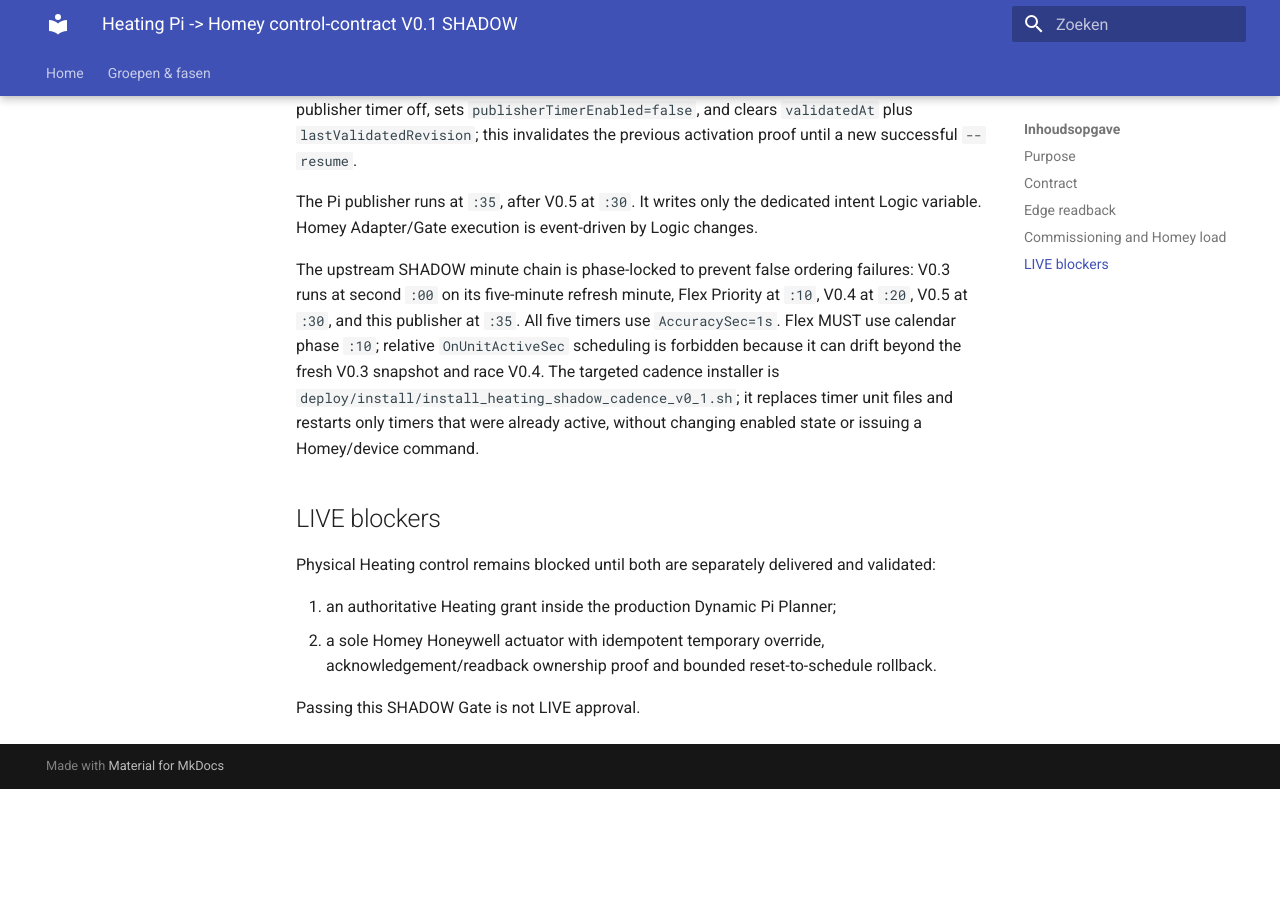
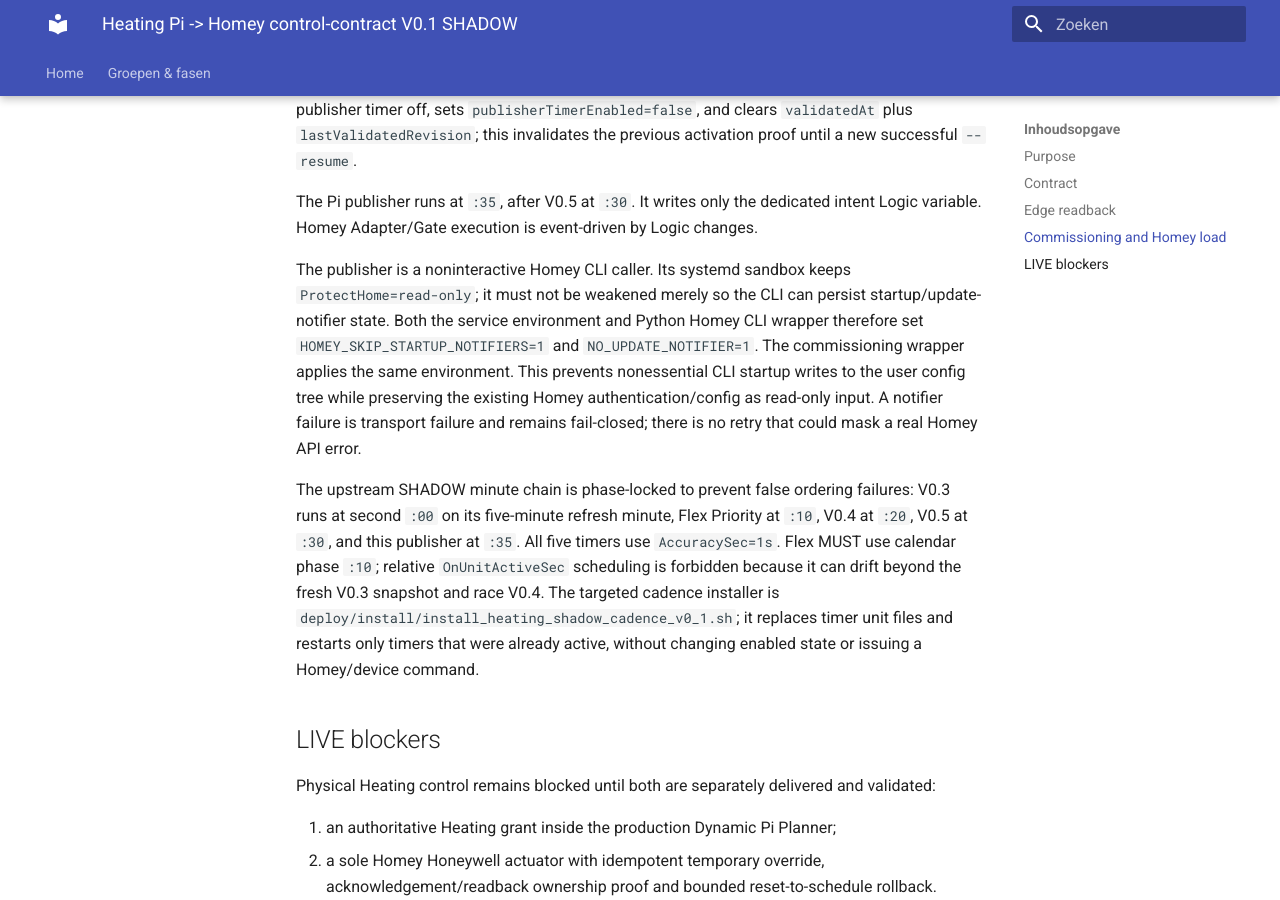
Before and after one commit to OnsKasteeltje/homey-energy-manual, an MkDocs documentation site: the page built from docs/commissioning/heating-homey-shadow-chain-v0.1.md, in a window 1280 px wide and 900 px high, scrolled down 2697 px. Built offline with MkDocs 1.6.1 and Material for MkDocs 9.7.7, drawn with Linux system fonts in a browser that asks for light colours; before the commit the page ends 3486 px from its top, so only the background shows below that.

Commit message:
docs(heating): document noninteractive Homey CLI environment

```diff
--- a/docs/commissioning/heating-homey-shadow-chain-v0.1.md
+++ b/docs/commissioning/heating-homey-shadow-chain-v0.1.md
@@ -125,6 +125,16 @@ The Pi publisher runs at `:35`, after V0.5 at `:30`. It writes only the
 dedicated intent Logic variable. Homey Adapter/Gate execution is event-driven by
 Logic changes.
 
+The publisher is a noninteractive Homey CLI caller. Its systemd sandbox keeps
+`ProtectHome=read-only`; it must not be weakened merely so the CLI can persist
+startup/update-notifier state. Both the service environment and Python Homey CLI
+wrapper therefore set `HOMEY_SKIP_STARTUP_NOTIFIERS=1` and
+`NO_UPDATE_NOTIFIER=1`. The commissioning wrapper applies the same
+environment. This prevents nonessential CLI startup writes to the user config
+tree while preserving the existing Homey authentication/config as read-only
+input. A notifier failure is transport failure and remains fail-closed; there
+is no retry that could mask a real Homey API error.
+
 The upstream SHADOW minute chain is phase-locked to prevent false ordering
 failures: V0.3 runs at second `:00` on its five-minute refresh minute, Flex
 Priority at `:10`, V0.4 at `:20`, V0.5 at `:30`, and this publisher at
```
